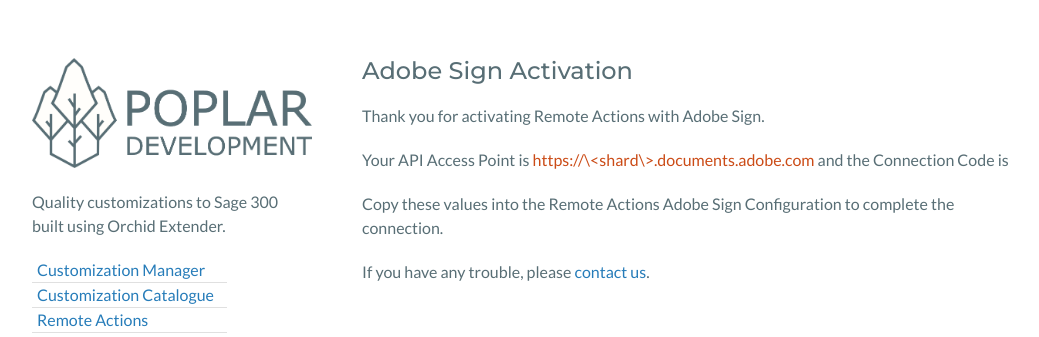
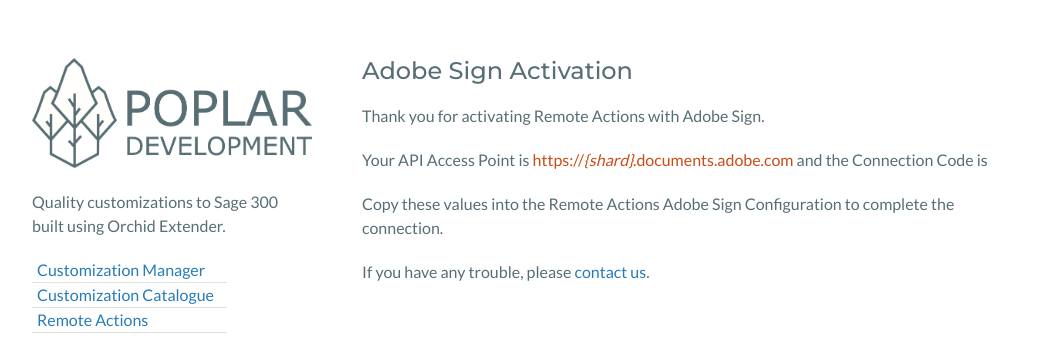
Before and after one commit to poplars-dev/poplars-dev.github.io, a Jekyll site: the page built from adobe-sign-activate.md, in a window 1280 px wide. Shown: the top 337 px of the page, without its empty margins (118-1157 px from the left). Built offline with Jekyll 4.4.1, drawn with Linux system fonts in a browser that asks for light colours; nearby versions of some CDN libraries; a script that is not in the unit is left out.

Commit message:
remove angle brackets

```diff
--- a/adobe-sign-activate.md
+++ b/adobe-sign-activate.md
@@ -8,7 +8,7 @@
 
 <div id="adobe-sign-details" style="display:none;">
 <p>
-Your API Access Point is <span id="adobe-sign-ap" class="adobe-sign-key">https://\<shard\>.documents.adobe.com</span>
+Your API Access Point is <span id="adobe-sign-ap" class="adobe-sign-key">https://<i>{shard}</i>.documents.adobe.com</span>
 and the Connection Code is <span id="adobe-sign-code" class="adobe-sign-key"></span>
 </p>
 <p>
```
